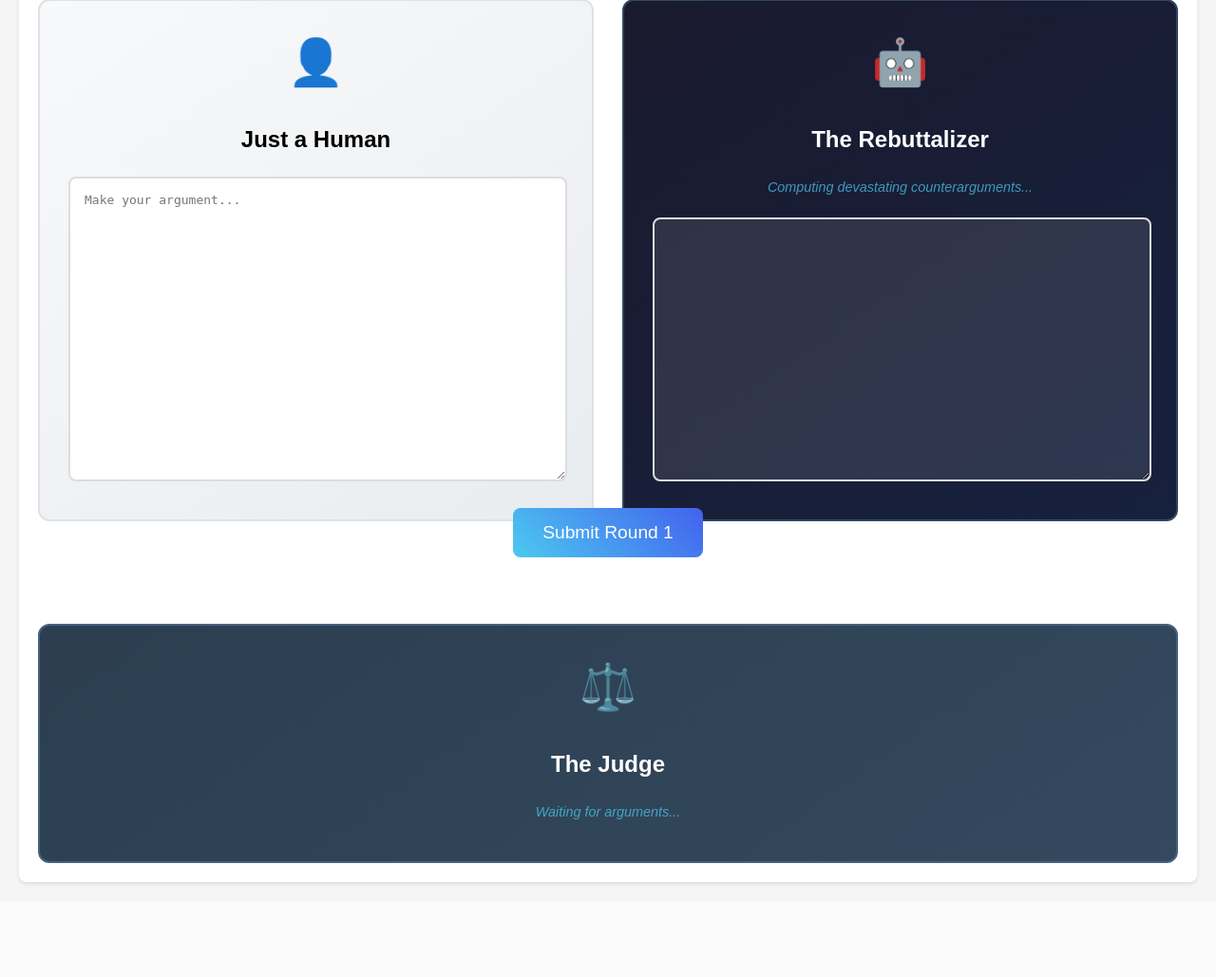
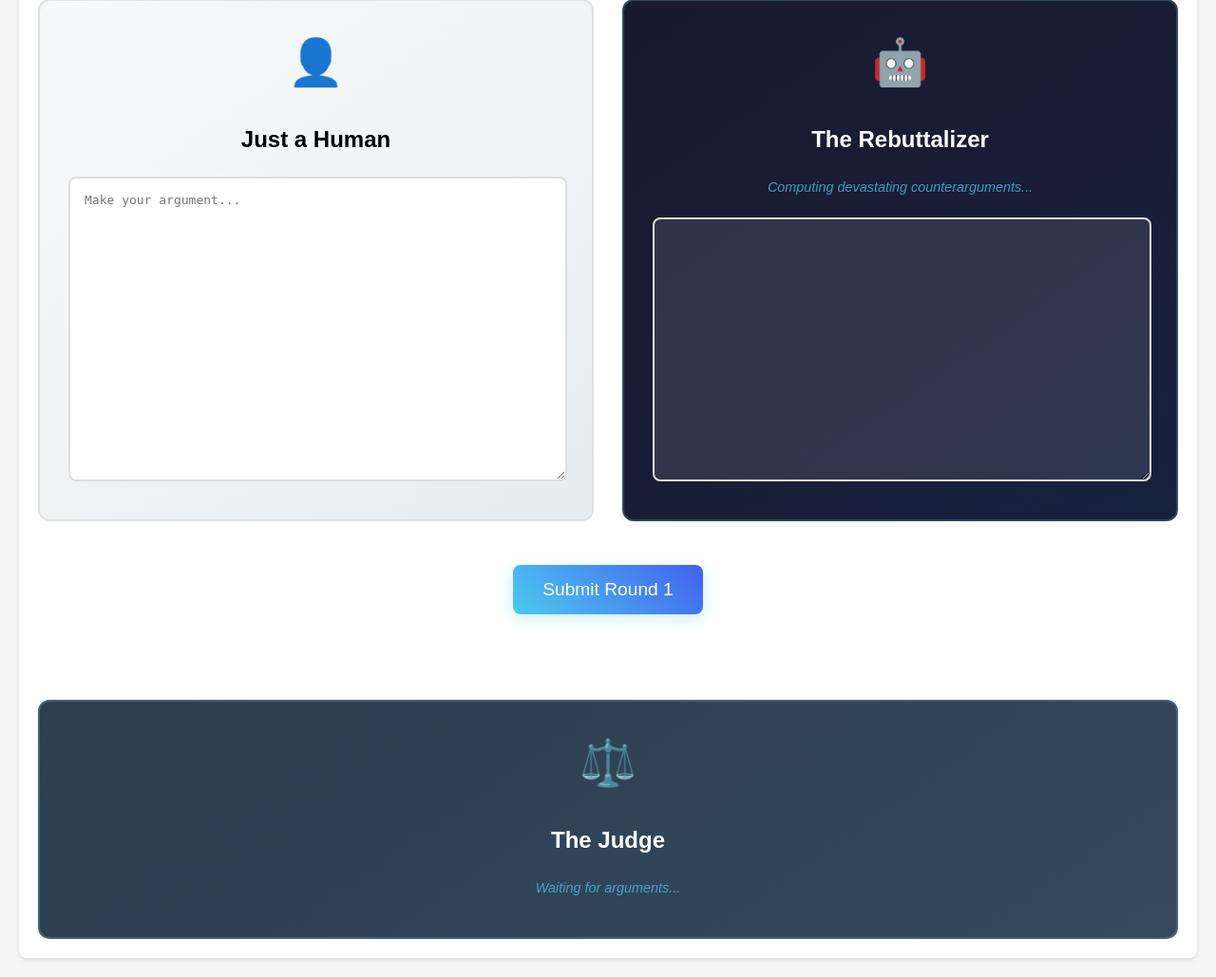
Before and after one commit to specstoryai/2025-02-Reddit-BMA, a Flask app: page /debate/ai-fear in a window 1280 px wide. Shown: the part 284-1313 px from the top of the page at 95% size. Before the commit the page ends 1216 px from the top, so only its background shows below. Run offline with Flask 3, Linux system fonts and the light colour scheme.

Commit message:
Style fixes.

```diff
--- a/src/static/style.css
+++ b/src/static/style.css
@@ -185,12 +185,15 @@ h1 {
     flex-direction: column;
     gap: 30px;
     margin-top: 30px;
+    align-items: stretch;
 }
 
 .debate-participants {
     display: grid;
     grid-template-columns: 1fr 1fr;
     gap: 30px;
+    width: 100%;
+    margin-bottom: 40px;
 }
 
 .participant {
@@ -282,9 +285,16 @@ textarea:focus {
     border-radius: 8px;
     cursor: pointer;
     transition: all 0.3s ease;
-    margin: 20px auto;
+    margin: 40px auto;
     display: block;
     min-width: 200px;
+    box-shadow: 0 4px 15px rgba(76, 201, 240, 0.3);
+}
+
+.submit-round:hover {
+    transform: translateY(-2px);
+    box-shadow: 0 6px 20px rgba(76, 201, 240, 0.4);
+    background: linear-gradient(45deg, #4361ee, #3730a3);
 }
 
 @keyframes float {
```
